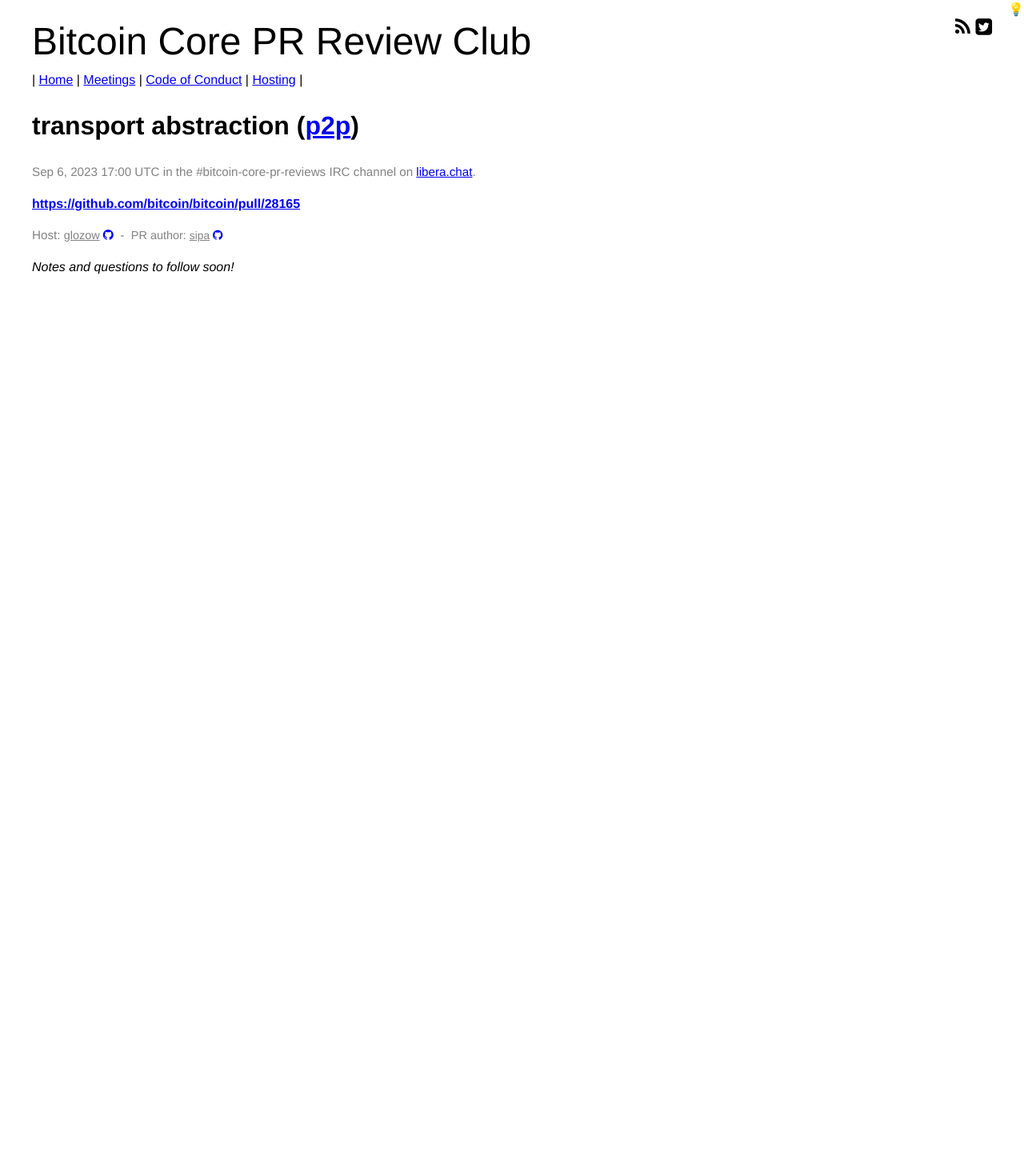
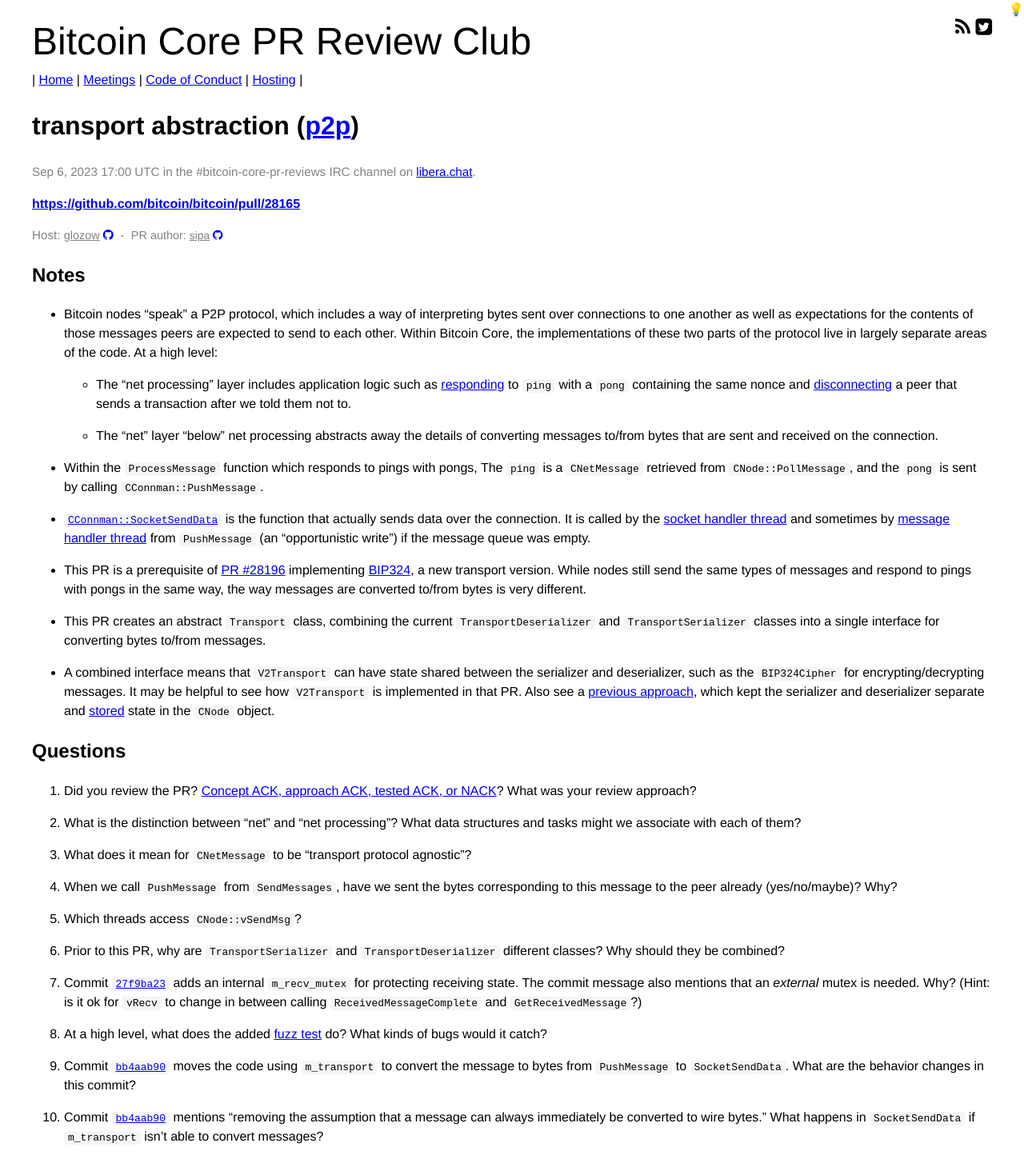
Before and after one commit to bitcoin-core-review-club/website, a Jekyll site: the page built from _posts/2023-09-06-#28165.md, in a window 1280 px wide. Shown: the whole page at 80% size. Built offline with Jekyll 4.4.1, drawn with Linux system fonts in a browser that asks for light colours; before the commit the page ends 916 px from its top, so only the background shows below that.

Commit message:
n28165 notes

```diff
--- a/_posts/2023-09-06-#28165.md
+++ b/_posts/2023-09-06-#28165.md
@@ -10,15 +10,80 @@
 commit:
 ---
 
-_Notes and questions to follow soon!_
-
-<!-- TODO: Before meeting, add notes and questions
 ## Notes
 
+- Bitcoin nodes "speak" a P2P protocol, which includes a way of interpreting bytes sent over
+  connections to one another as well as expectations for the contents of those messages peers are expected to send to each
+  other. Within Bitcoin Core, the implementations of these two parts of the protocol live in largely
+separate areas of the code. At a high level:
+
+    - The "net processing" layer includes application logic such as
+      [responding](https://github.com/bitcoin/bitcoin/blob/083316c4fe20819fbe627c5d21f1a627e10af329/src/net_processing.cpp#L4677-L4694)
+    to `ping` with a `pong` containing the same nonce and
+[disconnecting](https://github.com/bitcoin/bitcoin/blob/083316c4fe20819fbe627c5d21f1a627e10af329/src/net_processing.cpp#L4074-L4077)
+a peer that sends a transaction after we told them not to.
+
+    - The "net" layer "below" net processing abstracts away the details of converting
+      messages to/from bytes that are sent and received on the connection.
+
+- Within the `ProcessMessage` function which responds to pings with pongs, The `ping` is a
+  `CNetMessage` retrieved from `CNode::PollMessage`, and the `pong` is sent by calling
+  `CConnman::PushMessage`.
+
+- [`CConnman::SocketSendData`](https://github.com/bitcoin/bitcoin/blob/master/src/net.cpp#L836) is
+  the function that actually sends data over the connection. It is called by the [socket handler
+thread](https://github.com/bitcoin/bitcoin/blob/083316c4fe20819fbe627c5d21f1a627e10af329/src/net.cpp#L2416)
+and sometimes by [message handler
+thread](https://github.com/bitcoin/bitcoin/blob/083316c4fe20819fbe627c5d21f1a627e10af329/src/net.cpp#L2441)
+from `PushMessage` (an "opportunistic write") if the message queue was empty.
+
+- This PR is a prerequisite of [PR #28196](https://github.com/bitcoin/bitcoin/pull/28196)
+  implementing [BIP324](https://github.com/bitcoin/bips/blob/master/bip-0324.mediawiki), a new
+transport version. While nodes still send the same types of messages and respond to pings with pongs
+in the same way, the way messages are converted to/from bytes is very different.
+
+- This PR creates an abstract `Transport` class, combining the current `TransportDeserializer` and
+  `TransportSerializer` classes into a single interface for converting bytes to/from messages.
+
+- A combined interface means that `V2Transport` can have state shared between the
+serializer and deserializer, such as the `BIP324Cipher` for encrypting/decrypting messages. It may
+be helpful to see how `V2Transport` is implemented in that PR.  Also see a [previous
+approach](https://github.com/bitcoin/bitcoin/pull/24545), which kept the serializer and deserializer
+separate and
+[stored](https://github.com/bitcoin/bitcoin/pull/24545/files#diff-422879cc8bfac56d4380c865f381b58afeb344bc355bbc7f47c581e4491b6b4bR551)
+state in the `CNode` object.
+
 ## Questions
+
 1. Did you review the PR? [Concept ACK, approach ACK, tested ACK, or NACK](https://github.com/bitcoin/bitcoin/blob/master/CONTRIBUTING.md#peer-review)? What was your review approach?
--->
 
+1. What is the distinction between "net" and "net processing"? What data structures and tasks might
+   we associate with each of them?
+
+1. What does it mean for `CNetMessage` to be "transport protocol agnostic"?
+
+1. When we call `PushMessage` from `SendMessages`, have we sent the bytes corresponding to this
+   message to the peer already (yes/no/maybe)? Why?
+
+1. Which threads access `CNode::vSendMsg`?
+
+1. Prior to this PR, why are `TransportSerializer` and `TransportDeserializer` different classes?
+   Why should they be combined?
+
+1. Commit [`27f9ba23`](https://github.com/bitcoin/bitcoin/pull/28165/commits/27f9ba23efe82531a465c5e63bf7dc62b6a3a8db)
+adds an internal `m_recv_mutex` for protecting receiving state. The commit message also mentions
+that an *external* mutex is needed. Why? (Hint: is it ok for `vRecv` to change in between calling
+`ReceivedMessageComplete` and `GetReceivedMessage`?)
+
+1. At a high level, what does the added [fuzz test](https://github.com/bitcoin/bitcoin/pull/28165/commits/009ff8d65058430d614c9a0e0e6ae931b7255c37) do? What kinds of bugs would it catch?
+
+1. Commit
+   [`bb4aab90`](https://github.com/bitcoin/bitcoin/pull/28165/commits/bb4aab90fd046f2fff61e082a0c0d01c5ee31297)
+moves the code using `m_transport` to convert the message to bytes from `PushMessage` to
+`SocketSendData`. What are the behavior changes in this commit?
+
+1. Commit
+   [`bb4aab90`](https://github.com/bitcoin/bitcoin/pull/28165/commits/bb4aab90fd046f2fff61e082a0c0d01c5ee31297) mentions "removing the assumption that a message can always immediately be converted to wire bytes." What happens in `SocketSendData` if `m_transport` isn't able to convert messages?
 
 <!-- TODO: After a meeting, uncomment and add meeting log between the irc tags.
 ## Meeting Log
```
